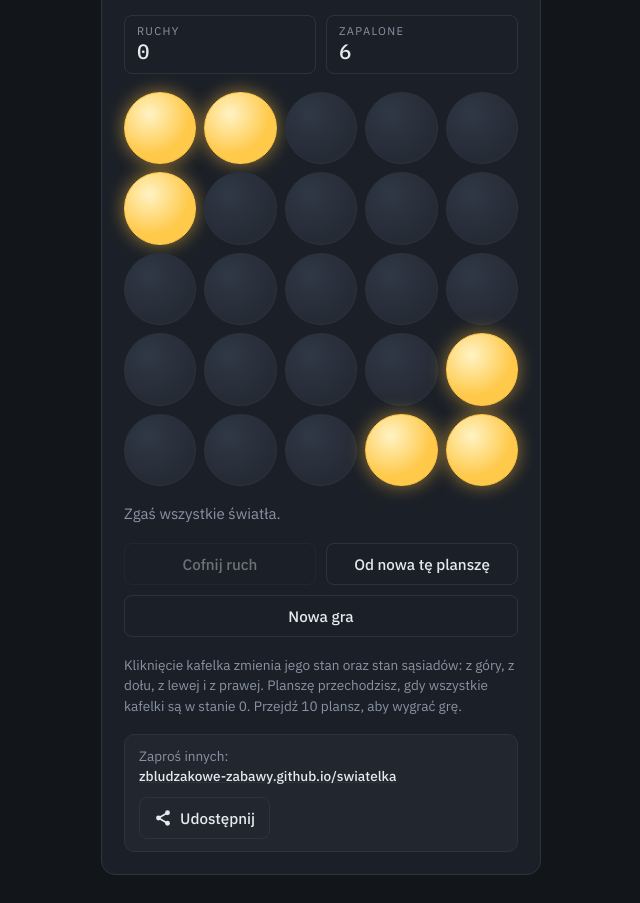
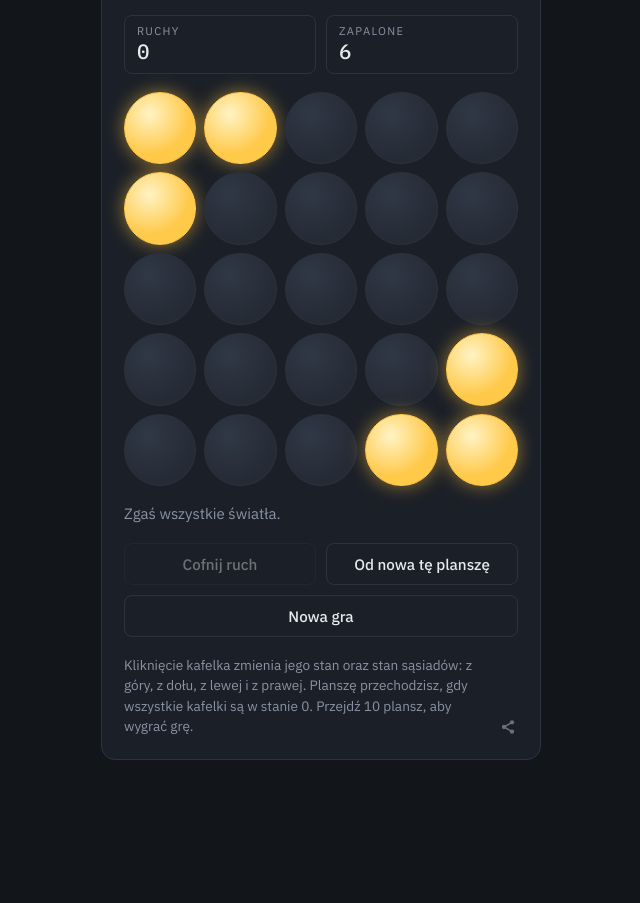
Before and after one commit to zbludzakowe-zabawy/swiatelka, an Electron app: page index.html in a window 1280 px wide. Shown: the part 113-1016 px from the top of the page, without its empty margins (319-959 px from the left). After the commit the page ends 901 px from the top, so only its background shows below. Drawn offline with Linux system fonts and the light colour scheme.

Commit message:
Udostępnij: sama mała ikona w prawym dolnym rogu zamiast ramki z adresem
Ramka „Zaproś innych” z adresem wydłużała ekran. Teraz jest tylko dyskretna ikona
(bez podpisu i widocznego linku) obok zasad gry; działanie bez zmian.

Co-Authored-By: Claude Opus 5.5 <noreply@anthropic.com>
Claude-Session: https://claude.ai/code/session_014u4CvPVVHT41jeaVanFGFr

```diff
--- a/css/style.css
+++ b/css/style.css
@@ -121,18 +121,16 @@ body { -webkit-text-size-adjust: 100%; overscroll-behavior: none; }
 /* Miejsce pod paskiem, żeby nie zasłaniał przycisków gry. */
 body.has-install { padding-bottom: calc(120px + var(--sa-bottom)); }
 
-/* Udostępnianie: adres gry i przycisk „Udostępnij” (zainstalowana aplikacja nie ma paska adresu). */
-.share-box {
-  display: flex; align-items: center; justify-content: space-between; flex-wrap: wrap; gap: 10px 14px;
-  padding: 12px 14px; border-radius: 10px;
-  background: rgba(255, 255, 255, .03); border: 1px solid var(--line);
+/* Udostępnianie: mała, dyskretna ikona w prawym dolnym rogu, obok zasad gry. */
+.foot { display: flex; align-items: flex-end; gap: 8px; }
+.foot .rules { flex: 1; min-width: 0; }
+.share-btn {
+  flex: none; display: grid; place-items: center; width: 32px; height: 32px; margin: 0 -6px -6px 0;
+  padding: 0; border: 0; border-radius: 8px; background: transparent;
+  color: var(--muted); opacity: .7; cursor: pointer;
 }
-.share-text { font-size: .85rem; line-height: 1.45; min-width: 0; color: var(--muted); }
-.share-url { color: var(--fg); font-weight: 500; overflow-wrap: anywhere; text-decoration-color: var(--line); }
-.share-url:focus-visible { outline: 2px solid var(--fg); outline-offset: 2px; border-radius: 2px; }
-.share-box button.btn { flex: 0 0 auto; }
-.share-btn { display: inline-flex; align-items: center; justify-content: center; gap: 8px; }
-.share-icon { flex: none; }
+.share-btn:hover, .share-btn:focus-visible { opacity: 1; color: var(--fg); }
+.share-btn:focus-visible { outline: 2px solid var(--fg); outline-offset: 0; }
 /* Komunikat „Skopiowano link” */
 .toast {
   position: fixed; z-index: 20; left: 0; right: 0; margin: 0 auto;
--- a/index.html
+++ b/index.html
@@ -36,10 +36,9 @@
     <button class="btn primary" id="restart" type="button" hidden>Zagraj ponownie</button>
     <button class="btn" id="newgame" type="button">Nowa gra</button>
   </div>
-  <p class="rules">Kliknięcie kafelka zmienia jego stan oraz stan sąsiadów: z góry, z dołu, z lewej i z prawej. Planszę przechodzisz, gdy wszystkie kafelki są w stanie 0. Przejdź 10 plansz, aby wygrać grę.</p>
-  <div class="share-box">
-    <div class="share-text">Zaproś innych:<br><a class="share-url" href="https://zbludzakowe-zabawy.github.io/swiatelka/" target="_blank" rel="noopener">zbludzakowe-zabawy.github.io/<wbr>swiatelka</a></div>
-    <button class="btn share-btn" type="button" data-share><svg class="share-icon" viewBox="0 0 24 24" width="18" height="18" aria-hidden="true"><path d="M18 5 6 12l12 7" fill="none" stroke="currentColor" stroke-width="2.2"/><circle cx="18" cy="5" r="3.2" fill="currentColor"/><circle cx="6" cy="12" r="3.2" fill="currentColor"/><circle cx="18" cy="19" r="3.2" fill="currentColor"/></svg>Udostępnij</button>
+  <div class="foot">
+    <p class="rules">Kliknięcie kafelka zmienia jego stan oraz stan sąsiadów: z góry, z dołu, z lewej i z prawej. Planszę przechodzisz, gdy wszystkie kafelki są w stanie 0. Przejdź 10 plansz, aby wygrać grę.</p>
+    <button class="share-btn" type="button" data-share aria-label="Udostępnij grę" title="Udostępnij grę"><svg viewBox="0 0 24 24" width="16" height="16" aria-hidden="true"><path d="M18 5 6 12l12 7" fill="none" stroke="currentColor" stroke-width="2.2"/><circle cx="18" cy="5" r="3.2" fill="currentColor"/><circle cx="6" cy="12" r="3.2" fill="currentColor"/><circle cx="18" cy="19" r="3.2" fill="currentColor"/></svg></button>
   </div>
 </main>
 <div class="toast" id="toast" role="status" aria-live="polite" hidden></div>
```
Also changed, not shown: tests-apps/web.test.js (+11 -5 lines), tests/share.test.js (+1 -2 lines), README.md.
